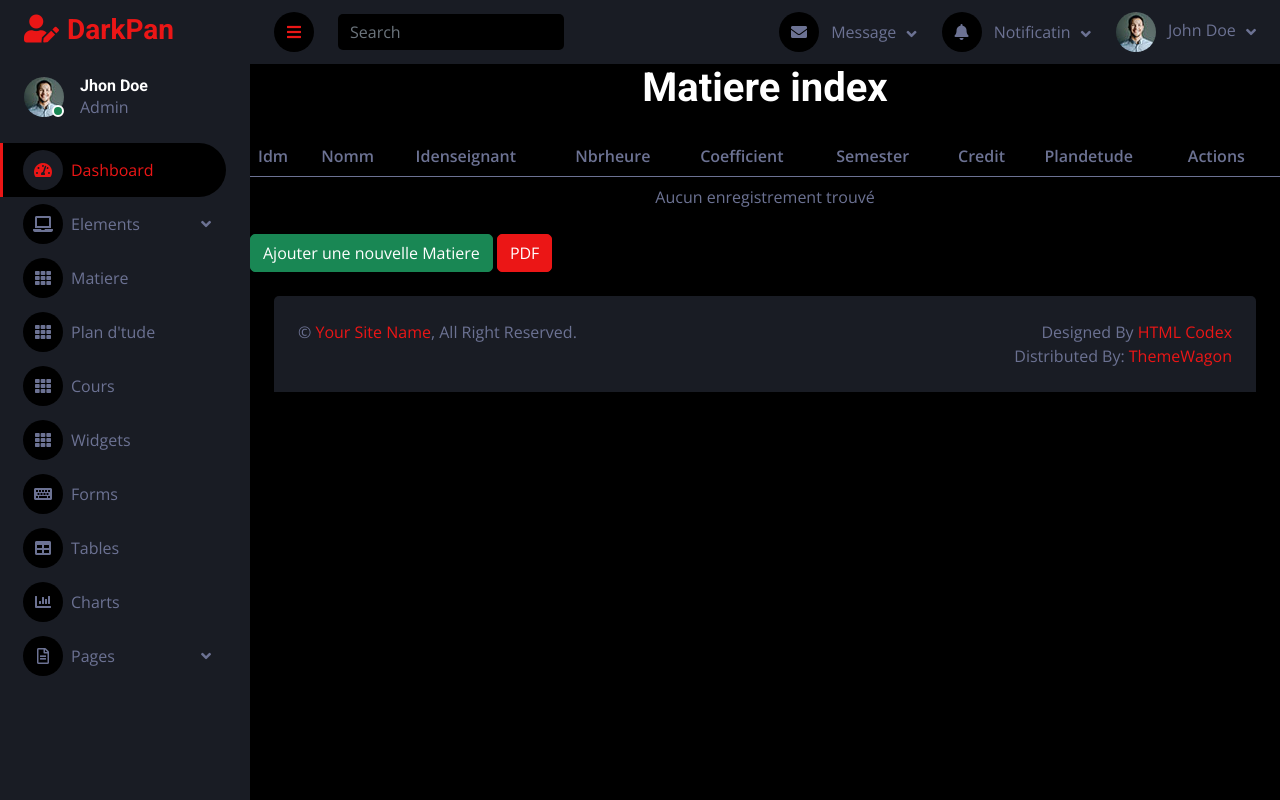
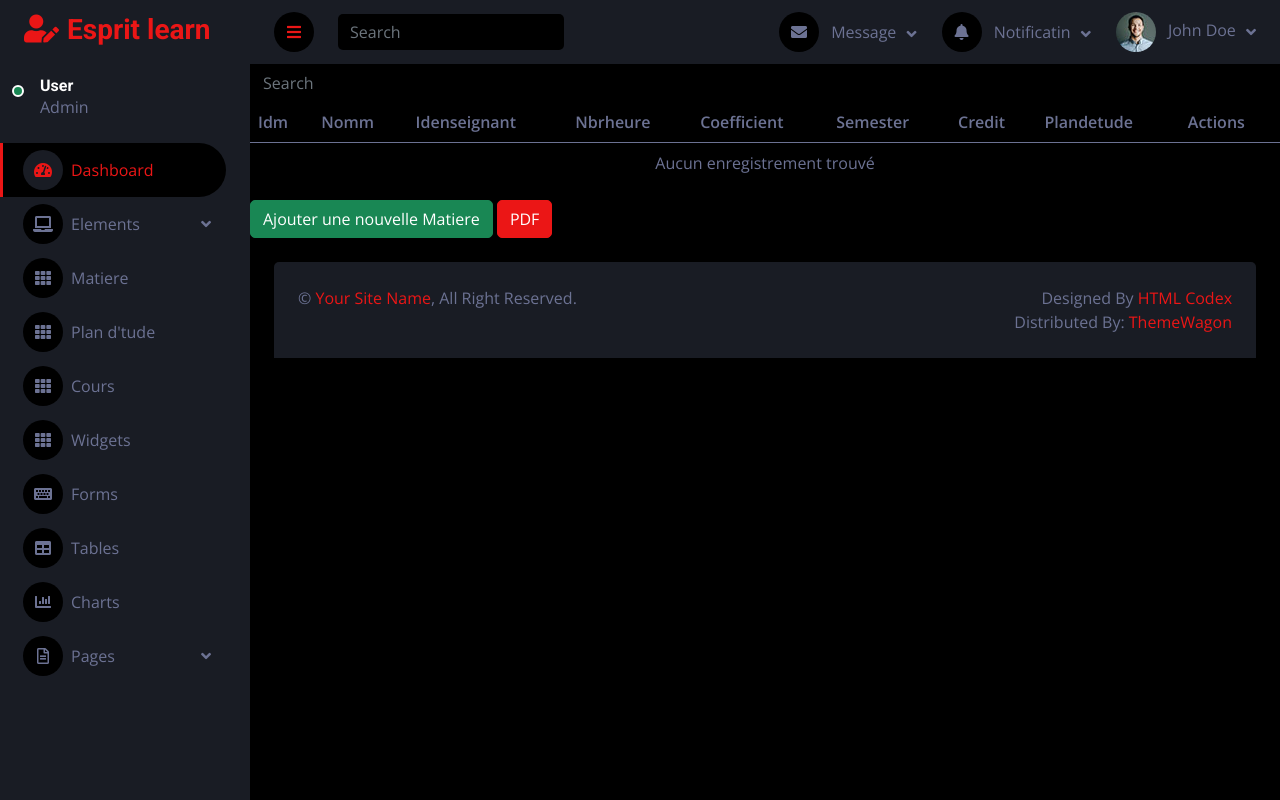
Before and after one commit to rayaabdelhafidh/EspritE-LearnWeb, a Symfony app: template templates/matiere/index.html.twig in a window 1280 px wide. Run offline with Twig, Linux system fonts and the light colour scheme; the template is opened without the code that fills it, so the values that code supplies are empty; some libraries are stand-ins or nearby versions.

Commit message:
recherche avance/matiere

```diff
--- a/templates/baseback.html.twig
+++ b/templates/baseback.html.twig
@@ -55,15 +55,15 @@
         <div class="sidebar pe-4 pb-3">
             <nav class="navbar bg-secondary navbar-dark">
                 <a href="index.html" class="navbar-brand mx-4 mb-3">
-                    <h3 class="text-primary"><i class="fa fa-user-edit me-2"></i>DarkPan</h3>
+                    <h3 class="text-primary"><i class="fa fa-user-edit me-2"></i>Esprit learn</h3>
                 </a>
                 <div class="d-flex align-items-center ms-4 mb-4">
                     <div class="position-relative">
-                        <img class="rounded-circle" src="{{asset('./back/img/user.jpg')}}" alt="" style="width: 40px; height: 40px;">
+
                         <div class="bg-success rounded-circle border border-2 border-white position-absolute end-0 bottom-0 p-1"></div>
                     </div>
                     <div class="ms-3">
-                        <h6 class="mb-0">Jhon Doe</h6>
+                        <h6 class="mb-0">User</h6>
                         <span>Admin</span>
                     </div>
                 </div>
--- a/templates/cour/indexEtud.html.twig
+++ b/templates/cour/indexEtud.html.twig
@@ -48,6 +48,8 @@
                         <p class="card-text"><strong>Note:</strong> {{ cour.Note }}</p>
                         <p class="card-text"><strong>Likes:</strong> {{ cour.Nblike }}</p>
                         <p class="card-text"><strong>coururl:</strong> {{ cour.Courspdfurl }}</p>
+                         <a href="{{ path('download_pdf', {'id': cour.id}) }}" class="btn btn-outline-secondary" downloadPdf>downloadPdf</a>
+
                     </div>
                 </div>
             </div>
--- a/templates/matiere/index.html.twig
+++ b/templates/matiere/index.html.twig
@@ -3,9 +3,12 @@
 {% block title %}Matiere index{% endblock %}
 
 {% block body %}
-    <h1 class="text-center mb-4">Matiere index</h1>
+
 
     <div class="table-responsive">
+        <div class="section-title">
+            <input type="text" id="searchInput" class="form-control" placeholder="Search" oninput="search()">
+        </div>
         <table class="table table-striped">
             <thead class="thead-dark">
                 <tr>
@@ -46,5 +49,36 @@
     </div>
 
     <a href="{{ path('app_matiere_new') }}" class="btn btn-success">Ajouter une nouvelle Matiere</a>
-     <a href="{{ path('app_matiere_print') }}" class="btn btn-primary">PDF</a>
+    <a href="{{ path('app_matiere_print') }}" class="btn btn-primary">PDF</a>
+
+    <script>
+        function search() {
+            // Récupère la valeur de la recherche
+            let input = document.getElementById("searchInput");
+            let filter = input.value.toUpperCase();
+
+            // Récupère tous les éléments de la table à filtrer
+            let rows = document.querySelectorAll("tbody tr");
+
+            // Parcours tous les éléments et masque ceux qui ne correspondent pas à la recherche
+            rows.forEach(row => {
+                let found = false;
+                // Récupère toutes les cellules de la ligne
+                let cells = row.querySelectorAll("td");
+                cells.forEach(cell => {
+                    let text = cell.textContent || cell.innerText;
+                    // Vérifie si le texte de la cellule contient le terme recherché
+                    if (text.toUpperCase().includes(filter)) {
+                        found = true;
+                    }
+                });
+                // Affiche ou masque la ligne en fonction de si elle contient le terme recherché
+                if (found) {
+                    row.style.display = "";
+                } else {
+                    row.style.display = "none";
+                }
+            });
+        }
+    </script>
 {% endblock %}
```
Also changed, not shown: public/8a002a2b75a7479cdff09e9fe23d3b6c.jpg (added), 2 other files.
